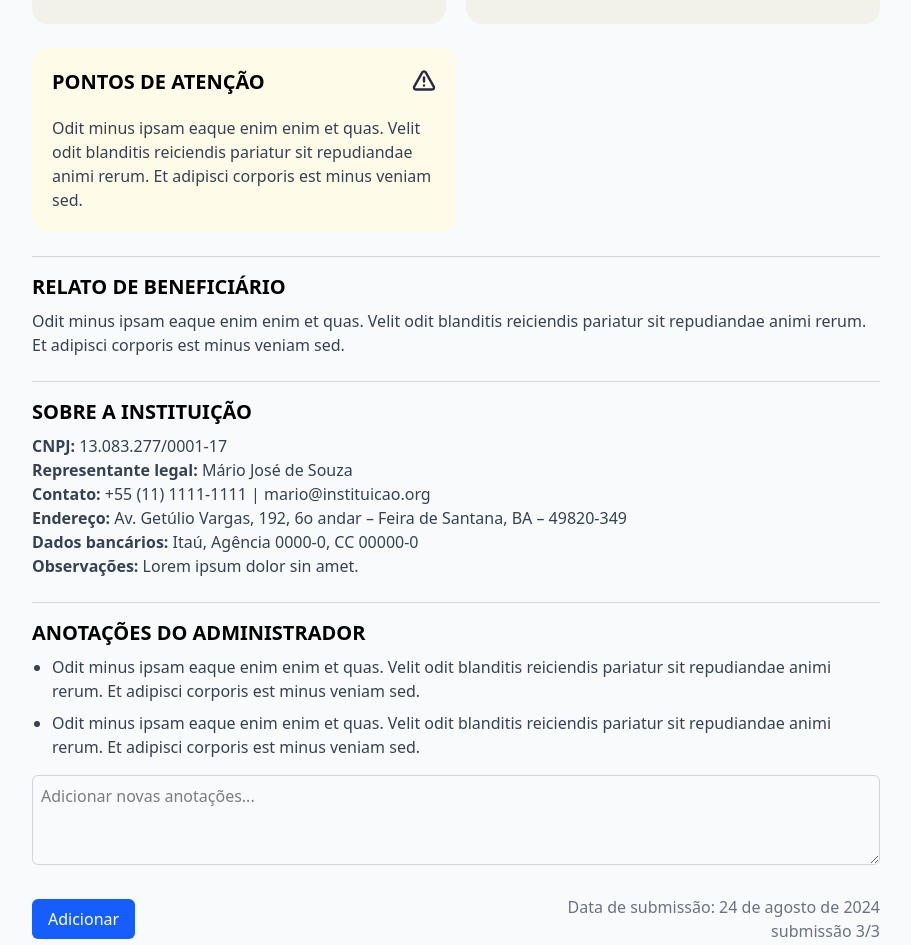
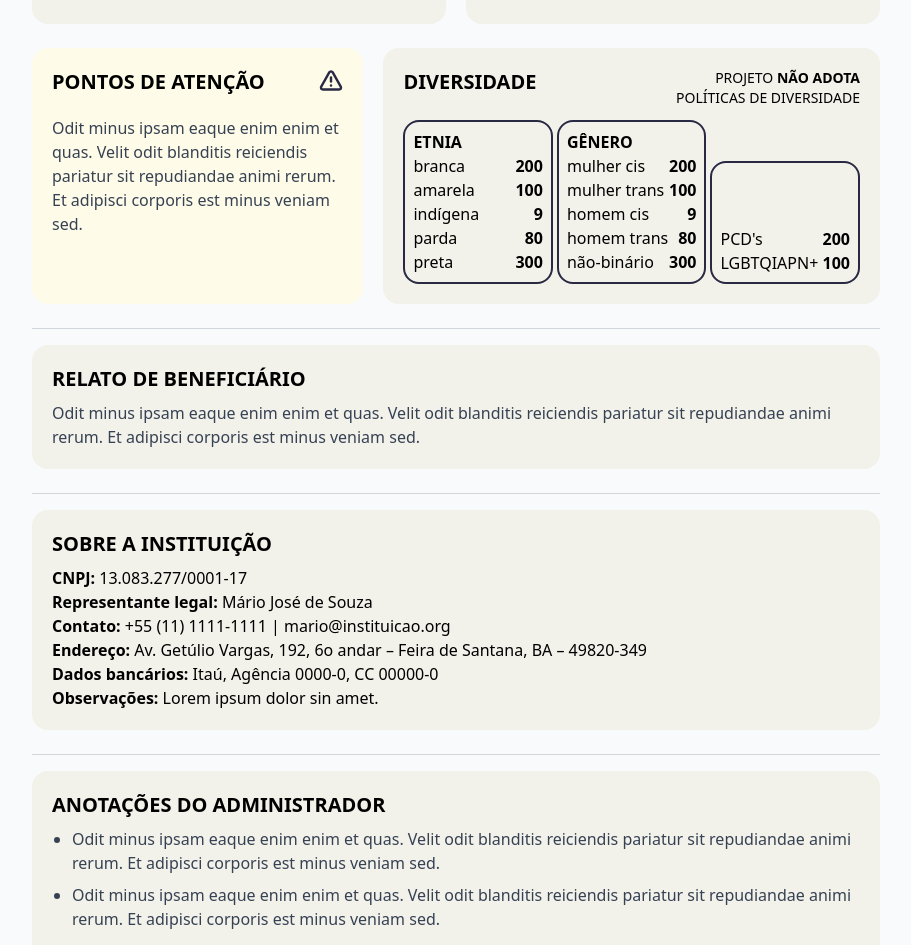
Before and after one commit to Conpec-Projetos/prj-fundacao-csn, a Next.js app: page /detalhes-projeto in a window 1280 px wide. Shown: the part 1427-2372 px from the top of the page, without its empty margins (184-1095 px from the left). Built offline with nearby package versions, Linux system fonts and the light colour scheme.

Commit message:
feat: finalização da página de detalhes de projeto

```diff
--- a/src/app/(pages)/detalhes-projeto/page.tsx
+++ b/src/app/(pages)/detalhes-projeto/page.tsx
@@ -1,4 +1,5 @@
 'use client';
+import Footer from "@/components/footer/footer";
 import { useState } from "react";
 import { Toaster } from "sonner";
 import ods7 from '@/assets/ODS 7.png'
@@ -137,28 +138,89 @@ export default function ProjectDetailsPage() {
 
                 <div className="flex flex-row gap-5">
                     {/* Points of Attention */}
-                    <div className="w-[50%] flex flex-col gap-3 bg-yellow-50 p-5 rounded-2xl">
+                    <div className="w-2/5 flex flex-col gap-3 bg-yellow-50 p-5 rounded-2xl">
                         <h3 className="flex flex-row justify-between text-xl font-bold mb-2">PONTOS DE ATENÇÃO <span className="size-6"><img src = {atencao.src} alt="" /></span></h3>
                         <p className="text-gray-700">Odit minus ipsam eaque enim enim et quas.
                             Velit odit blanditis reiciendis pariatur sit repudiandae animi rerum.
                             Et adipisci corporis est minus veniam sed.</p>
                     </div>
 
-                    <div>
-                    {/* Diversity */}
-
+                    <div className="flex flex-col gap-3 w-3/5 bg-white-off p-5 rounded-2xl">
+                        {/* Diversity */}
+                        <div className="flex flex-row justify-between">
+                            <h3 className="text-xl font-bold mb-2">DIVERSIDADE</h3>
+                            <div className="flex flex-col items-end">
+                                <p className="text-sm">PROJETO <span className="font-bold">NÃO ADOTA</span></p>
+                                <p className="text-sm">POLÍTICAS DE DIVERSIDADE</p>
+                            </div>
+                        </div>
+                        <div className="flex flex-row gap-1">
+                            <div className="w-1/3 border-2 border-[var(--cultura)] rounded-2xl p-2">
+                                <h4 className="font-bold">ETNIA</h4>
+                                <div className="flex flex-row justify-between">
+                                    <p>branca</p>
+                                    <p className="font-bold">200</p>
+                                </div>
+                                <div className="flex flex-row justify-between">
+                                    <p>amarela</p>
+                                    <p className="font-bold">100</p>
+                                </div>
+                                <div className="flex flex-row justify-between">
+                                    <p>indígena</p>
+                                    <p className="font-bold">9</p>
+                                </div>
+                                <div className="flex flex-row justify-between">
+                                    <p>parda</p>
+                                    <p className="font-bold">80</p>
+                                </div>
+                                <div className="flex flex-row justify-between">
+                                    <p>preta</p>
+                                    <p className="font-bold">300</p>
+                                </div>
+                            </div>
+                            <div className="w-1/3 border-2 border-[var(--cultura)] rounded-2xl p-2">
+                                <h4 className="font-bold">GÊNERO</h4>
+                                <div className="flex flex-row justify-between">
+                                    <p>mulher cis</p>
+                                    <p className="font-bold">200</p>
+                                </div>
+                                <div className="flex flex-row justify-between">
+                                    <p>mulher trans</p>
+                                    <p className="font-bold">100</p>
+                                </div>
+                                <div className="flex flex-row justify-between">
+                                    <p>homem cis</p>
+                                    <p className="font-bold">9</p>
+                                </div>
+                                <div className="flex flex-row justify-between">
+                                    <p>homem trans</p>
+                                    <p className="font-bold">80</p>
+                                </div>
+                                <div className="flex flex-row justify-between">
+                                    <p>não-binário</p>
+                                    <p className="font-bold">300</p>
+                                </div>
+                            </div>
+                            <div className="w-1/3 h-3/4 border-2 border-[var(--cultura)] rounded-2xl p-2 self-end">
+                                <h4 className="font-bold"></h4>
+                                <div className="flex flex-row justify-between mt-14">
+                                    <p>PCD's</p>
+                                    <p className="font-bold">200</p>
+                                </div>
+                                <div className="flex flex-row justify-between">
+                                    <p>LGBTQIAPN+</p>
+                                    <p className="font-bold">100</p>
+                                </div>
+                            </div>
+                        </div>
                     </div>
 
-                    {/* Diversity */}
-                    <div>
-
-                    </div>
                 </div>
 
                 <hr className="border-gray-300 my-4" />
 
                 {/* Beneficiary Testimonial */}
-                <div>
+                <div className="w-[100%] bg-white-off p-5 rounded-2xl">
                     <h3 className="text-xl font-bold mb-2">RELATO DE BENEFICIÁRIO</h3>
                     <p className="text-gray-700">Odit minus ipsam eaque enim enim et quas. Velit odit blanditis reiciendis pariatur sit repudiandae animi rerum. Et adipisci corporis est minus veniam sed.</p>
                 </div>
@@ -166,46 +228,51 @@ export default function ProjectDetailsPage() {
                 <hr className="border-gray-300 my-4" />
 
                 {/* Institution Information */}
-                <div>
+                <div className="w-[100%] bg-white-off p-5 rounded-2xl">
                     <h3 className="text-xl font-bold mb-2">SOBRE A INSTITUIÇÃO</h3>
-                    <p className="text-gray-700"><span className="font-semibold">CNPJ:</span> 13.083.277/0001-17</p>
-                    <p className="text-gray-700"><span className="font-semibold">Representante legal:</span> Mário José de Souza</p>
-                    <p className="text-gray-700"><span className="font-semibold">Contato:</span> +55 (11) 1111-1111 | mario@instituicao.org</p>
-                    <p className="text-gray-700"><span className="font-semibold">Endereço:</span> Av. Getúlio Vargas, 192, 6o andar – Feira de Santana, BA – 49820-349</p>
-                    <p className="text-gray-700"><span className="font-semibold">Dados bancários:</span> Itaú, Agência 0000-0, CC 00000-0</p>
-                    <p className="text-gray-700"><span className="font-semibold">Observações:</span> Lorem ipsum dolor sin amet.</p>
+                    <p><span className="font-bold">CNPJ:</span> 13.083.277/0001-17</p>
+                    <p><span className="font-bold">Representante legal:</span> Mário José de Souza</p>
+                    <p><span className="font-bold">Contato:</span> +55 (11) 1111-1111 | mario@instituicao.org</p>
+                    <p><span className="font-bold">Endereço:</span> Av. Getúlio Vargas, 192, 6o andar – Feira de Santana, BA – 49820-349</p>
+                    <p><span className="font-bold">Dados bancários:</span> Itaú, Agência 0000-0, CC 00000-0</p>
+                    <p><span className="font-bold">Observações:</span> Lorem ipsum dolor sin amet.</p>
                 </div>
 
                 <hr className="border-gray-300 my-4" />
 
                 {/* Admin Notes */}
-                <div>
+                <div className="w-[100%] bg-white-off p-5 rounded-2xl">
                     <h3 className="text-xl font-bold mb-2">ANOTAÇÕES DO ADMINISTRADOR</h3>
                     <ul className="list-disc pl-5 space-y-2">
                         <li className="text-gray-700">Odit minus ipsam eaque enim enim et quas. Velit odit blanditis reiciendis pariatur sit repudiandae animi rerum. Et adipisci corporis est minus veniam sed.</li>
                         <li className="text-gray-700">Odit minus ipsam eaque enim enim et quas. Velit odit blanditis reiciendis pariatur sit repudiandae animi rerum. Et adipisci corporis est minus veniam sed.</li>
                     </ul>
                     <textarea
-                        className="w-full mt-4 p-2 border border-gray-300 rounded-md"
+                        className="w-full bg-white mt-4 p-2 border border-gray-300 rounded-md"
                         rows={3}
                         placeholder="Adicionar novas anotações..."
                         value={notes}
                         onChange={(e) => setNotes(e.target.value)}
                     />
+                    <div className="flex justify-center mt-2">
+                        <button className="bg-[var(--cultura)] text-white px-10 py-2 rounded-md hover:bg-blue-fcsn2 transition-colors">
+                            Adicionar
+                        </button>
+                    </div>
                 </div>
 
                 {/* Footer */}
-                <div className="flex justify-between items-center mt-6">
-                    <button className="bg-blue-600 text-white px-4 py-2 rounded-md hover:bg-blue-700 transition-colors">
-                        Adicionar
-                    </button>
-                    <div className="text-gray-500">
-                        <p>Data de submissão: 24 de agosto de 2024</p>
-                        <p className="text-right">submissão 3/3</p>
+                <div className="flex justify-center mt-6">
+
+                    <div>
+                        <p>Data de submissão: <span className="font-bold">24 de agosto de 2024</span></p>
+                        <p className="text-center">submissão: <span className="font-bold">3/3</span></p>
                     </div>
                 </div>
             </div>
             <Toaster position="top-right" />
+
+            <Footer></Footer>
         </main>
     );
 }
--- a/src/app/(pages)/forms-cadastro/page.tsx
+++ b/src/app/(pages)/forms-cadastro/page.tsx
@@ -1,6 +1,5 @@
 'use client';
 import Footer from "@/components/footer/footer";
-import Header from "@/components/header/header";
 import { Dispatch, SetStateAction, useState } from "react";
 import {
     NormalInput,
```
